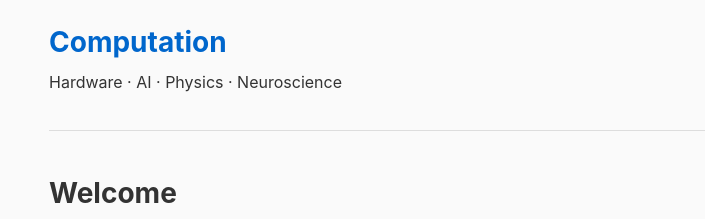
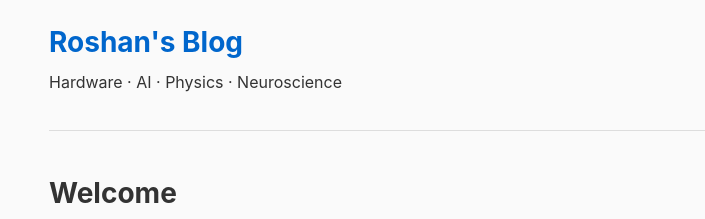
Before and after one commit to roshanwariar/roshanwariar.github.io, a Jekyll site: the page built from index.md, in a window 1280 px wide. Shown: the top 219 px of the page, without its empty margins (236-941 px from the left). Built offline with Jekyll 4.4.1, drawn with Linux system fonts in a browser that asks for light colours.

Commit message:
Update default.html
Changed title of blog

```diff
--- a/_layouts/default.html
+++ b/_layouts/default.html
@@ -57,7 +57,7 @@
 </head>
 <body>
     <header>
-        <h1><a href="/">Computation</a></h1>
+        <h1><a href="/">Roshan's Blog</a></h1>
         <p>Hardware · AI · Physics · Neuroscience</p>
     </header>
 
```
